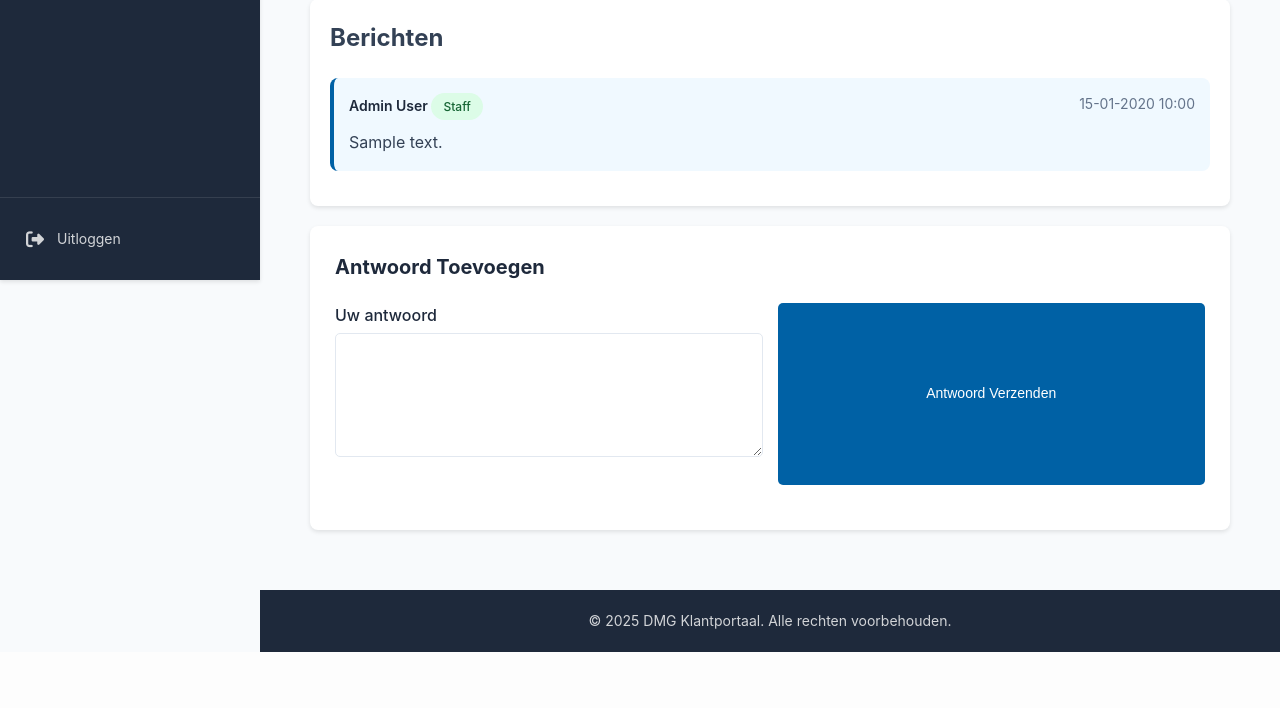
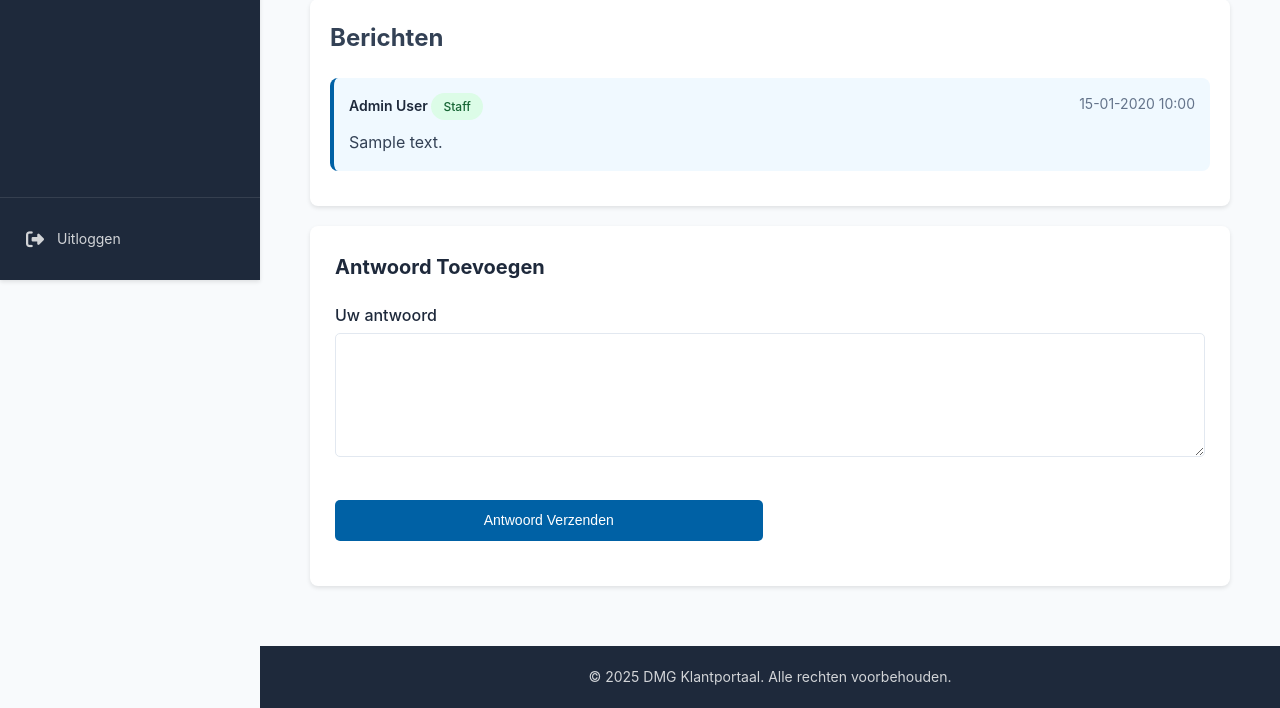
Before and after one commit to jarrin/dmg-klantenportaal, a PHP site: page /admin/ticket-detail.php?id=1 in a window 1280 px wide. Shown: the part 520-1228 px from the top of the page. Before the commit the page ends 1172 px from the top, so only its background shows below. Run offline with PHP 8.4, Linux system fonts and the light colour scheme; a user stored in the database is signed in; data comes from the database, SQL or seed files in the repository; tables that the repository leaves empty hold one stand-in row (values such as "Sample post").

Commit message:
style: update form group class for full-width in ticket reply section

```diff
--- a/src/admin/ticket-detail.php
+++ b/src/admin/ticket-detail.php
@@ -157,7 +157,7 @@ $pageTitle = 'Ticket #' . $ticket['id'] . ' - ' . APP_NAME;
             <h2>Antwoord Toevoegen</h2>
             <form method="POST" action="">
                 <input type="hidden" name="action" value="reply">
-                <div class="form-group">
+                <div class="form-group full-width">
                     <label for="message">Uw antwoord</label>
                     <textarea id="message" name="message" rows="6" required></textarea>
                 </div>
```
